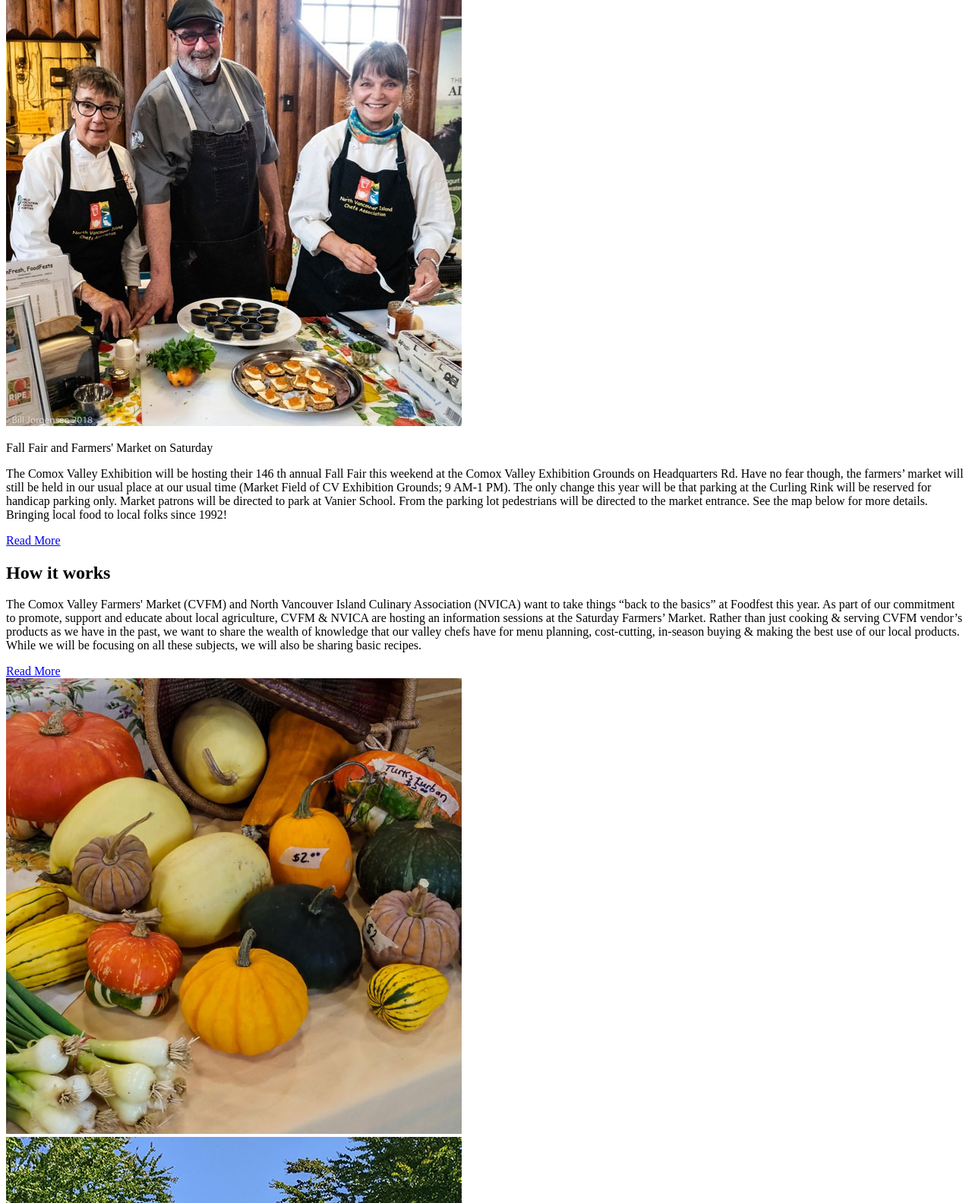
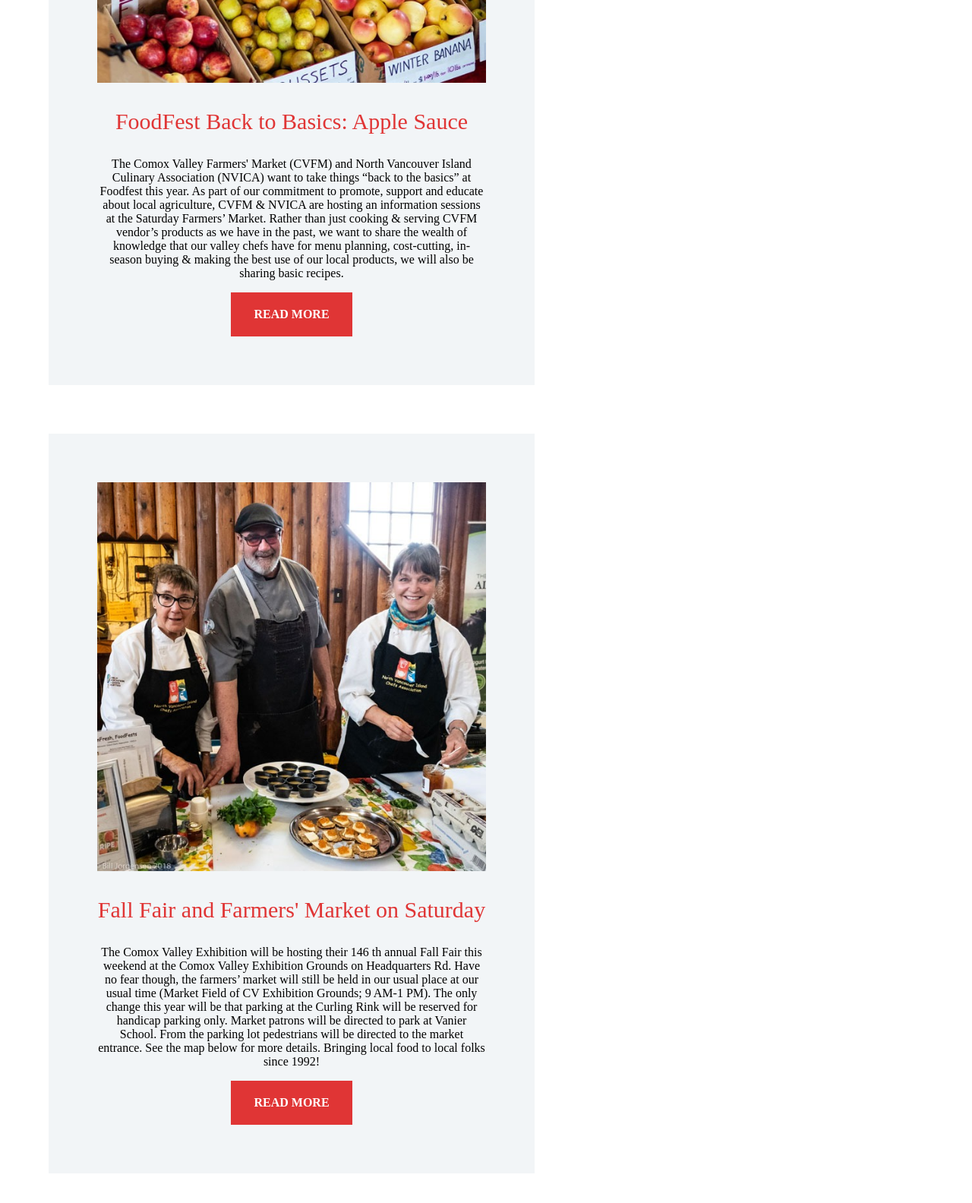
Before and after one commit to nic-dgl103-f23-cvs2/project-kuljit95, a plain HTML site: page index.html in a window 1280 px wide. Shown: the part 1216-2800 px from the top of the page at 76% size. Drawn offline with Linux system fonts and the light colour scheme.

Commit message:
Project
now, I'm trying to style the homepage using CSS.

```diff
--- a/index.html
+++ b/index.html
@@ -4,6 +4,7 @@
     <meta charset="UTF-8">
     <meta name="viewport" content="width=device-width, initial-scale=1.0">
     <title>Project</title>
+    <link rel="stylesheet" href="style.css">
 </head>
 <body>
     <div>
@@ -27,45 +28,45 @@
                 <a href="#">Login</a>
             </div>
         </div>
-        <section>
-            <div>
+        <section class="hero">
+            <div class="hero-container">
                 <h1>COMOX VALLEY FARMERS MARKET</h1>
                 <p>Our farmers and producers offer fresh in season fruits and vegetables, wild harvested foods, small scale meat and seafood, eggs, artisan food products, ready to eat food and drink and craft beer, wine and spirits.</p>
-                <div>
-                    <a href="#">BUY LOCAL . EAT LOCAL</a>
+                <div class="links">
+                    <a class="button" href="#">BUY LOCAL . EAT LOCAL</a>
                 </div>
             </div>
         </section>
 
-        <section>
-            <div>
+        <section class="blogs-home">
+            <div class="blogs-container">
                 <h2>Blogs</h2>
                 <div>
-                    <div>
+                    <div class="kit">
                         <img alt="" src="images/blog.jpeg">
-                        <p>FoodFest Back to Basics: Apple Sauce</p>
+                        <p class="title">FoodFest Back to Basics: Apple Sauce</p>
                         <p>The Comox Valley Farmers' Market (CVFM) and North Vancouver Island Culinary Association (NVICA) want to take things “back to the basics” at Foodfest this year.  As part of our commitment to promote, support and educate about local agriculture, CVFM & NVICA are hosting an information sessions at the Saturday Farmers’ Market.  Rather than just cooking & serving CVFM vendor’s products as we have in the past, we want to share the wealth of knowledge that our valley chefs have for menu planning, cost-cutting, in-season buying & making the best use of our local products, we will also be sharing basic recipes.</p>
-                        <a href="#">Read More</a>
+                        <a href="#" class="button">Read More</a>
                     </div>
-                    <div>
+                    <div class="kit">
                         <img alt="" src="images/bloga.jpeg">
-                        <p>Fall Fair and Farmers' Market on Saturday</p>
+                        <p class="title">Fall Fair and Farmers' Market on Saturday</p>
                         <p>The Comox Valley Exhibition will be hosting their 146 th annual Fall Fair this weekend at the Comox Valley Exhibition Grounds on Headquarters Rd. Have no fear though, the farmers’ market will still be held in our usual place at our usual time (Market Field of CV Exhibition Grounds; 9 AM-1 PM). The only change this year will be that parking at the Curling Rink will be reserved for handicap parking only.  Market patrons will be directed to park at Vanier School. From the parking lot pedestrians will be directed to the market entrance. See the map below for more details. Bringing local food to local folks since 1992!</p>
-                        <a href="#">Read More</a>
+                        <a href="#" class="button">Read More</a>
                     </div>
                 </div>
             </div>
         </section>
 
-        <section>
+        <section class="working">
             <div>
-                <div>
-                    <div>
+                <div class="works">
+                    <div class="work">
                         <h2>How it works</h2>
                         <p>The Comox Valley Farmers' Market (CVFM) and North Vancouver Island Culinary Association (NVICA) want to take things “back to the basics” at Foodfest this year.  As part of our commitment to promote, support and educate about local agriculture, CVFM & NVICA are hosting an information sessions at the Saturday Farmers’ Market.  Rather than just cooking & serving CVFM vendor’s products as we have in the past, we want to share the wealth of knowledge that our valley chefs have for menu planning, cost-cutting, in-season buying & making the best use of our local products. While we will be focusing on all these subjects, we will also be sharing basic recipes.</p>
-                        <a href="#">Read More</a>
+                        <a class="button" href="#">Read More</a>
                     </div>
-                    <div>
+                    <div class="work">
                         <img alt="" src="images/section-3-img.jpg">
                     </div>
                 </div>
--- /dev/null
+++ b/style.css
@@ -0,0 +1,80 @@
+body {
+    margin: 0;
+}
+.hero-container {
+    text-align: center;
+}
+.hero .links a {
+    display: block;
+    margin: 20px auto;
+    text-align: center;
+}
+.hero .links {
+    margin: 50px 0;
+}
+.hero h1 {
+    color: #e03535;
+    font-size: 66px;
+}
+.hero p {
+    color: #333;
+    max-width: 830px;
+    margin: 0 auto;
+    font-size: 22px;
+    font-weight: 600;
+}
+.title {
+    color: #e03535;
+    font-weight: 500;
+    font-size: 30px;
+}
+h2 {
+    font-size: 50px;
+    color: #e03535;
+    margin-top: 0;
+}
+h3 {
+    font-size: 35px;
+    color: #e03535;
+    margin-top: 0;
+}
+.kit{
+    width: 40%;
+    padding: 5%;
+    margin: 5%;
+    background-color: #F2F5F7;
+}
+.kit img{
+    width: 100%;
+}
+.button {
+    background-color: #e03535;
+    padding: 20px 30px;
+    color: #ffffff;
+    border: 0 solid #e03535;
+    font-weight: 600;
+    text-transform: uppercase;
+    text-decoration: none;
+    display: inline-block;
+}
+.blogs-container {
+    text-align: center;
+}
+.blogs-home{
+    display: flex;
+    background-color: #ffffff;
+}
+.work {
+    padding: 0px 40px;
+    margin: 0 30px;
+    width: 50%;
+}
+.works {
+    display: flex;
+}
+section.working {
+    background-color: #F2F5F7;
+}
+.work img{
+    width: 100%;
+}
```
Also changed, not shown: blog.html (added).
